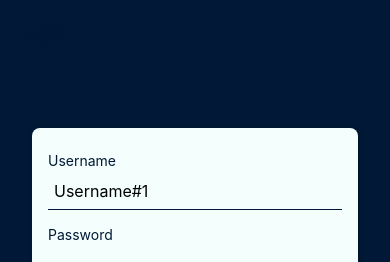
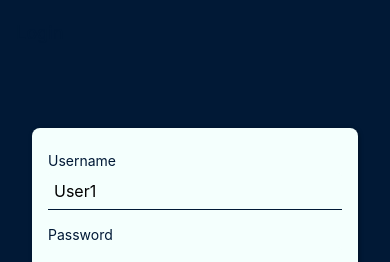
Before and after one commit to dogaruemiliano/smart-home-pages, a React Native app: screen /Login in a window 390 px wide. Shown: the top 262 px of the page. Built offline with nearby package versions, Linux system fonts and the light colour scheme; no server answers.

Commit message:
Changed default auth form values for easy dev

```diff
--- a/components/auth/AuthForm.tsx
+++ b/components/auth/AuthForm.tsx
@@ -26,7 +26,7 @@ type AuthFormProps = React.FC<{
 
 const AuthForm: AuthFormProps = ({ isLogin, onSubmit, credentialsInvalid }) => {
   const [credentials, setCredentials] = useState({
-    username: "Username#1",
+    username: "User1",
     password: "admin123@",
   });
 
```
